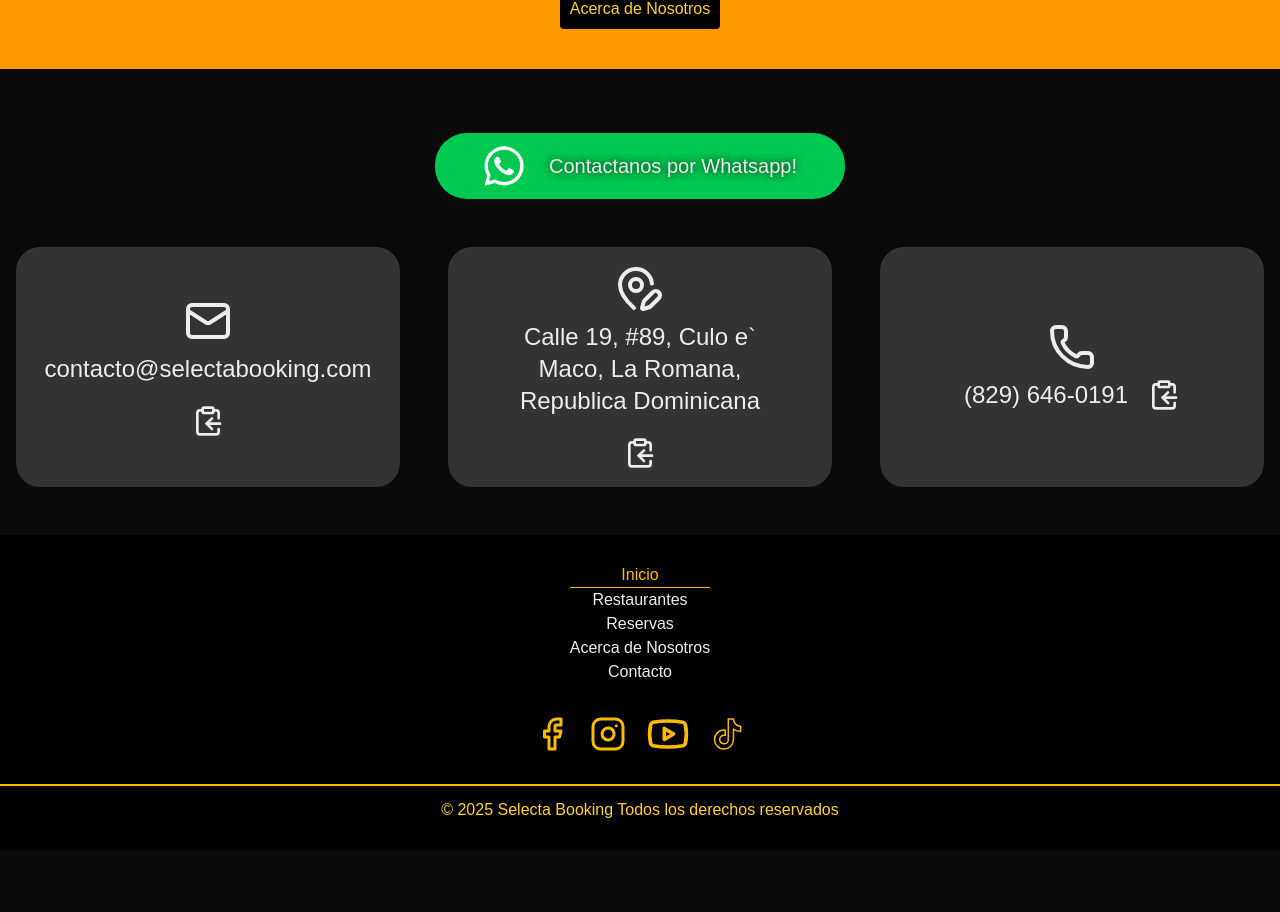
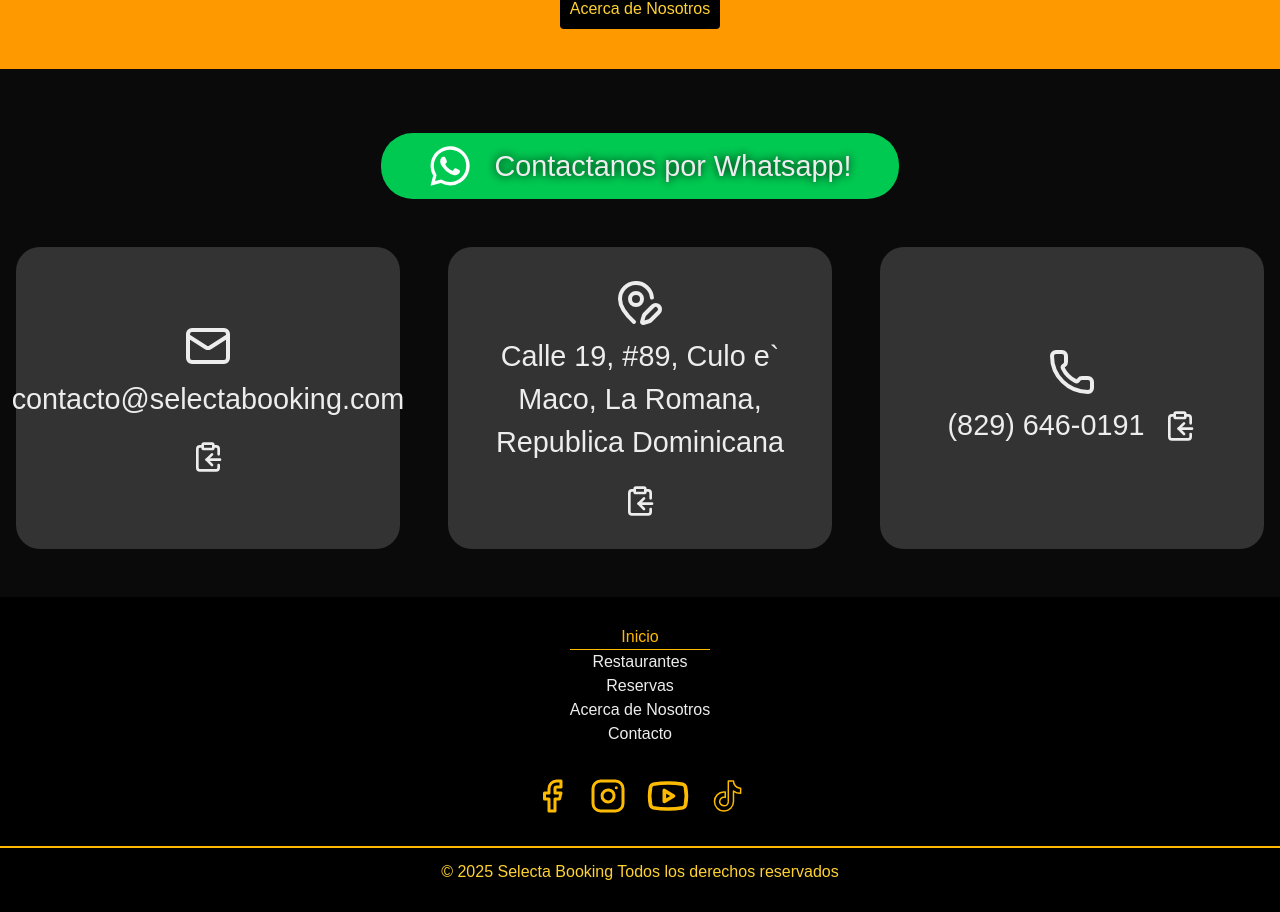
Before and after one commit to Yenser1/selecta-booking-oficial, a Next.js app: page / in a window 1280 px wide. Shown: the part 2132-3044 px from the top of the page. Before the commit the page ends 2982 px from the top, so only its background shows below. Built offline with nearby package versions, Linux system fonts and the light colour scheme; a web font is replaced by a local one.

Commit message:
Restaurant first steps

```diff
--- a/package.json
+++ b/package.json
@@ -11,6 +11,8 @@
   },
   "dependencies": {
     "animejs": "^4.1.2",
+    "embla-carousel-autoplay": "^8.6.0",
+    "embla-carousel-fade": "^8.6.0",
     "embla-carousel-react": "^8.6.0",
     "framer-motion": "^12.23.11",
     "gsap": "^3.13.0",
--- a/src/app/Components/ContactanosGrid.js
+++ b/src/app/Components/ContactanosGrid.js
@@ -28,10 +28,10 @@
                 </div>
             </div>
             <div className="flex flex-wrap w-full justify-center mt-12 gap-12">
-                <div className="hover:text-amber-400 flex flex-col gap-2 justify-center items-center bg-[#333] min-w-96 w-[30vw] max-w-lg h-60 rounded-3xl hover:-translate-y-1 transition-all duration-200 px-10 text-center">
+                <div className="hover:text-amber-400 flex flex-col gap-2 justify-center items-center bg-[#333] min-w-96 w-[30vw] max-w-lg py-8 rounded-3xl hover:-translate-y-1 transition-all duration-200 px-10 text-center">
                     <Mail className="w-12 h-12 " />
                     <div className="flex items-center gap-5 flex-wrap justify-center">
-                        <p className="text-2xl">contacto@selectabooking.com</p>
+                        <p className="h6">contacto@selectabooking.com</p>
                         <ClipboardCopy
                             className="hover:scale-110 transition-all duration-300 cursor-pointer w-8 h-8"
                             onClick={() =>
@@ -48,10 +48,10 @@
                         />
                     </div>
                 </div>
-                <div className="contenedor hover:text-amber-400 flex flex-col gap-2 justify-center items-center bg-[#333] min-w-96 w-[30vw] max-w-lg h-60 rounded-3xl hover:-translate-y-1 transition-all duration-150 px-10 text-center">
+                <div className="contenedor hover:text-amber-400 flex flex-col gap-2 justify-center items-center bg-[#333] min-w-96 w-[30vw] max-w-lg py-8 rounded-3xl hover:-translate-y-1 transition-all duration-150 px-10 text-center">
                     <LocationEdit className="w-12 h-12" />
                     <div className="flex items-center gap-5 flex-wrap justify-center">
-                        <p className="text-2xl">Calle 19, #89, Culo e` Maco, La Romana, Republica Dominicana</p>
+                        <p className="h6">Calle 19, #89, Culo e` Maco, La Romana, Republica Dominicana</p>
                         <ClipboardCopy
                             className="hover:scale-110 transition-all duration-300 cursor-pointer w-8 h-8"
                             onClick={() =>
@@ -65,10 +65,10 @@
                         />
                     </div>
                 </div>
-                <div className="hover:text-amber-400 flex flex-col gap-2 justify-center items-center bg-[#333] min-w-96 w-[30vw] max-w-lg h-60 rounded-3xl hover:-translate-y-1 transition-all duration-150 px-10 text-center">
+                <div className="hover:text-amber-400 flex flex-col gap-2 justify-center items-center bg-[#333] min-w-96 w-[30vw] max-w-lg py-8 rounded-3xl hover:-translate-y-1 transition-all duration-150 px-10 text-center">
                     <Phone className="w-12 h-12" />
                     <div className="flex items-center gap-5 flex-wrap justify-center">
-                        <p className="text-2xl">(829) 646-0191</p>
+                        <p className="h6">(829) 646-0191</p>
                         <ClipboardCopy
                             className="hover:scale-110 transition-all duration-300 cursor-pointer w-8 h-8"
                             onClick={() =>
--- /dev/null
+++ b/src/app/Components/EmblaCarouselAutoplay.js
@@ -0,0 +1,44 @@
+"use client";
+import { useCallback, useEffect, useState } from "react";
+
+export const useAutoplay = (emblaApi) => {
+    const [autoplayIsPlaying, setAutoplayIsPlaying] = useState(false);
+
+    const onAutoplayButtonClick = useCallback(
+        (callback) => {
+            const autoplay = emblaApi?.plugins()?.autoplay;
+            if (!autoplay) return;
+
+            const resetOrStop = autoplay.options.stopOnInteraction === false ? autoplay.reset : autoplay.stop;
+
+            resetOrStop();
+            callback();
+        },
+        [emblaApi]
+    );
+
+    const toggleAutoplay = useCallback(() => {
+        const autoplay = emblaApi?.plugins()?.autoplay;
+        if (!autoplay) return;
+
+        const playOrStop = autoplay.isPlaying() ? autoplay.stop : autoplay.play;
+        playOrStop();
+    }, [emblaApi]);
+
+    useEffect(() => {
+        const autoplay = emblaApi?.plugins()?.autoplay;
+        if (!autoplay) return;
+
+        setAutoplayIsPlaying(autoplay.isPlaying());
+        emblaApi
+            .on("autoplay:play", () => setAutoplayIsPlaying(true))
+            .on("autoplay:stop", () => setAutoplayIsPlaying(false))
+            .on("reInit", () => setAutoplayIsPlaying(autoplay.isPlaying()));
+    }, [emblaApi]);
+
+    return {
+        autoplayIsPlaying,
+        toggleAutoplay,
+        onAutoplayButtonClick,
+    };
+};
--- /dev/null
+++ b/src/app/Components/EmblaCarouselDotButton.js
@@ -0,0 +1,49 @@
+"use client";
+import React, { useCallback, useEffect, useState } from "react";
+
+export const useDotButton = (emblaApi, onButtonClick) => {
+    const [selectedIndex, setSelectedIndex] = useState(0);
+    const [scrollSnaps, setScrollSnaps] = useState([]);
+
+    const onDotButtonClick = useCallback(
+        (index) => {
+            if (!emblaApi) return;
+            emblaApi.scrollTo(index);
+            if (onButtonClick) onButtonClick(emblaApi);
+        },
+        [emblaApi, onButtonClick]
+    );
+
+    const onInit = useCallback((emblaApi) => {
+        setScrollSnaps(emblaApi.scrollSnapList());
+    }, []);
+
+    const onSelect = useCallback((emblaApi) => {
+        setSelectedIndex(emblaApi.selectedScrollSnap());
+    }, []);
+
+    useEffect(() => {
+        if (!emblaApi) return;
+
+        onInit(emblaApi);
+        onSelect(emblaApi);
+
+        emblaApi.on("reInit", onInit).on("reInit", onSelect).on("select", onSelect);
+    }, [emblaApi, onInit, onSelect]);
+
+    return {
+        selectedIndex,
+        scrollSnaps,
+        onDotButtonClick,
+    };
+};
+
+export const DotButton = (props) => {
+    const { children, ...restProps } = props;
+
+    return (
+        <button type="button" {...restProps}>
+            {children}
+        </button>
+    );
+};
--- /dev/null
+++ b/src/app/Components/EmblaFadeCarousel.js
@@ -0,0 +1,34 @@
+"use client";
+
+import React from "react";
+import useEmblaCarousel from "embla-carousel-react";
+import Fade from "embla-carousel-fade";
+import Autoplay from "embla-carousel-autoplay";
+import { useAutoplay } from "./EmblaCarouselAutoplay";
+import { DotButton, useDotButton } from "./EmblaCarouselDotButton";
+import "../styles/embla-for-fade.css";
+
+const EmblaCarouselFade = (props) => {
+    const { slides, options } = props;
+    const [emblaRef, emblaApi] = useEmblaCarousel(options, [Fade(), Autoplay({ playOnInit: true, delay: 2000 })]);
+
+    const { selectedIndex, scrollSnaps, onDotButtonClick } = useDotButton(emblaApi);
+
+    const { autoplayIsPlaying, toggleAutoplay, onAutoplayButtonClick } = useAutoplay(emblaApi);
+
+    return (
+        <div className="embla">
+            <div className="embla__viewport" ref={emblaRef}>
+                <div className="embla__container">
+                    {slides.map((slide, index) => (
+                        <div className="embla__slide" key={index}>
+                            {slide}
+                        </div>
+                    ))}
+                </div>
+            </div>
+        </div>
+    );
+};
+
+export default EmblaCarouselFade;
--- a/src/app/Restaurantes/page.jsx
+++ b/src/app/Restaurantes/page.jsx
@@ -1,6 +1,33 @@
-function Restaurantes(){
-    return (
-        <h1>Restaurantes</h1>
-    )
+"use client";
+import Image from "next/image";
+import EmblaCarouselFade from "../Components/EmblaFadeCarousel";
+import RESTAURANT from "../CONST/restuarants";
+
+const Restaurantes = [];
+for (let i = 0; i < RESTAURANT.length; i++) {
+    Restaurantes.push(
+        <div
+            className="w-full h-96 bg-[#333] flex justify-center items-center"
+            style={{
+                height: "clamp(384px, 25vw + 5rem, 50rem)",
+            }}
+        >
+            <Image
+                src={RESTAURANT[i].imgURL}
+                width={10000}
+                height={10000}
+                alt="Restaurnt Image"
+                className="w-full h-full object-cover opacity-50"
+                style={{
+                    position: "top",
+                }}
+            />
+            <h1 className="absolute h1 text-center">{RESTAURANT[i].name}</h1>
+        </div>
+    );
 }
-export default Restaurantes
+
+function RestaurantesPage() {
+    return <EmblaCarouselFade slides={Restaurantes} options={{ align: "start", loop: true, draggable: false, dragFree: false }} />;
+}
+export default RestaurantesPage;
--- a/src/app/globals.css
+++ b/src/app/globals.css
@@ -3,6 +3,19 @@
 :root {
     --background: #ffffff;
     --foreground: #171717;
+    --text-xs: clamp(0.75rem, 0.7vw + 0.6rem, 0.9rem);
+    --text-sm: clamp(0.875rem, 0.8vw + 0.7rem, 1.1rem);
+    --text-base: clamp(1rem, 1vw + 0.8rem, 1.3rem);
+    --text-lg: clamp(1.125rem, 1.2vw + 0.9rem, 1.5rem);
+    --text-xl: clamp(1.25rem, 1.4vw + 1rem, 1.8rem);
+    --text-2xl: clamp(1.5rem, 1.8vw + 1.2rem, 2.2rem);
+    --text-3xl: clamp(1.875rem, 2.2vw + 1.4rem, 2.8rem);
+    --text-4xl: clamp(2.25rem, 2.8vw + 1.6rem, 3.5rem);
+    --text-5xl: clamp(2.5rem, 3.4vw + 1.8rem, 4.2rem);
+    --text-6xl: clamp(3rem, 4vw + 2rem, 5rem);
+    --text-7xl: clamp(3.5rem, 4.8vw + 2.2rem, 6rem);
+    --text-8xl: clamp(4rem, 5.5vw + 2.5rem, 7rem);
+    --text-9xl: clamp(4.5rem, 6.5vw + 2.8rem, 8rem);
 }
 
 @theme inline {
@@ -46,3 +59,113 @@
     z-index: -1;
     opacity: 0.5;
 }
+/* Clases utilitarias */
+.h1 {
+    font-size: var(--text-6xl);
+    font-weight: 800;
+    line-height: 1.1;
+}
+
+.h2 {
+    font-size: var(--text-5xl);
+    font-weight: 700;
+    line-height: 1.2;
+}
+
+.h3 {
+    font-size: var(--text-4xl);
+    font-weight: 600;
+    line-height: 1.3;
+}
+
+.h4 {
+    font-size: var(--text-3xl);
+    font-weight: 600;
+    line-height: 1.4;
+}
+
+.h5 {
+    font-size: var(--text-2xl);
+    font-weight: 500;
+    line-height: 1.4;
+}
+
+.h6 {
+    font-size: var(--text-xl);
+    font-weight: 500;
+    line-height: 1.5;
+}
+
+.body-lg {
+    font-size: var(--text-lg);
+    line-height: 1.6;
+}
+
+.body-base {
+    font-size: var(--text-base);
+    line-height: 1.6;
+}
+
+.body-sm {
+    font-size: var(--text-sm);
+    line-height: 1.5;
+}
+
+.body-xs {
+    font-size: var(--text-xs);
+    line-height: 1.4;
+}
+
+.lead {
+    font-size: var(--text-xl);
+    line-height: 1.6;
+    font-weight: 300;
+}
+
+.small {
+    font-size: var(--text-sm);
+    line-height: 1.4;
+}
+
+.caption {
+    font-size: var(--text-xs);
+    line-height: 1.3;
+    text-transform: uppercase;
+    letter-spacing: 0.05em;
+}
+
+/* Para componentes específicos */
+.hero-title {
+    font-size: var(--text-7xl);
+    font-weight: 900;
+    line-height: 1.05;
+}
+
+.section-title {
+    font-size: var(--text-4xl);
+    font-weight: 700;
+    line-height: 1.2;
+}
+
+.card-title {
+    font-size: var(--text-xl);
+    font-weight: 600;
+    line-height: 1.4;
+}
+
+.button-text {
+    font-size: var(--text-base);
+    font-weight: 500;
+    line-height: 1;
+}
+
+.nav-link {
+    font-size: var(--text-lg);
+    font-weight: 500;
+    line-height: 1;
+}
+
+.footer-text {
+    font-size: var(--text-sm);
+    line-height: 1.5;
+}
--- /dev/null
+++ b/src/app/styles/embla-for-fade.css
@@ -0,0 +1,30 @@
+.embla {
+    margin: auto;
+    --slide-height: 19rem;
+    --slide-spacing: 1rem;
+    --slide-size: 100%;
+}
+.embla__viewport {
+    overflow: hidden;
+}
+.embla__container {
+    display: flex;
+    touch-action: pan-y pinch-zoom;
+    margin-left: calc(var(--slide-spacing) * -1);
+}
+.embla__slide {
+    transform: translate3d(0, 0, 0);
+    flex: 0 0 var(--slide-size);
+    min-width: 0;
+    padding-left: var(--slide-spacing);
+}
+.embla__slide__img {
+    border-radius: 1.8rem;
+    display: block;
+    height: var(--slide-height);
+    width: 100%;
+    object-fit: cover;
+}
+.embla__slide__img {
+    user-select: none;
+}
```
Also changed, not shown: 1 other file (tests, documents, lock files or other folders).
